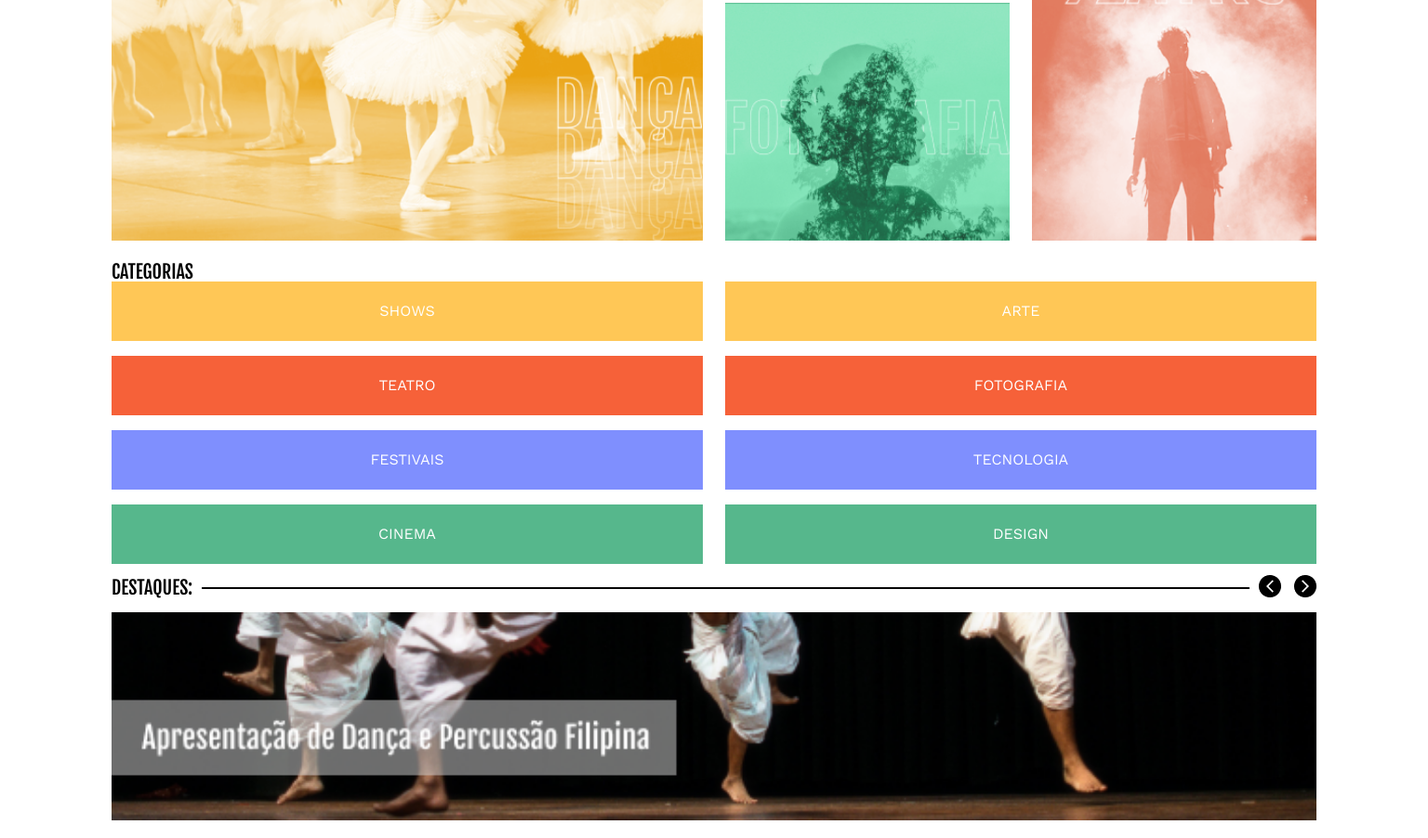
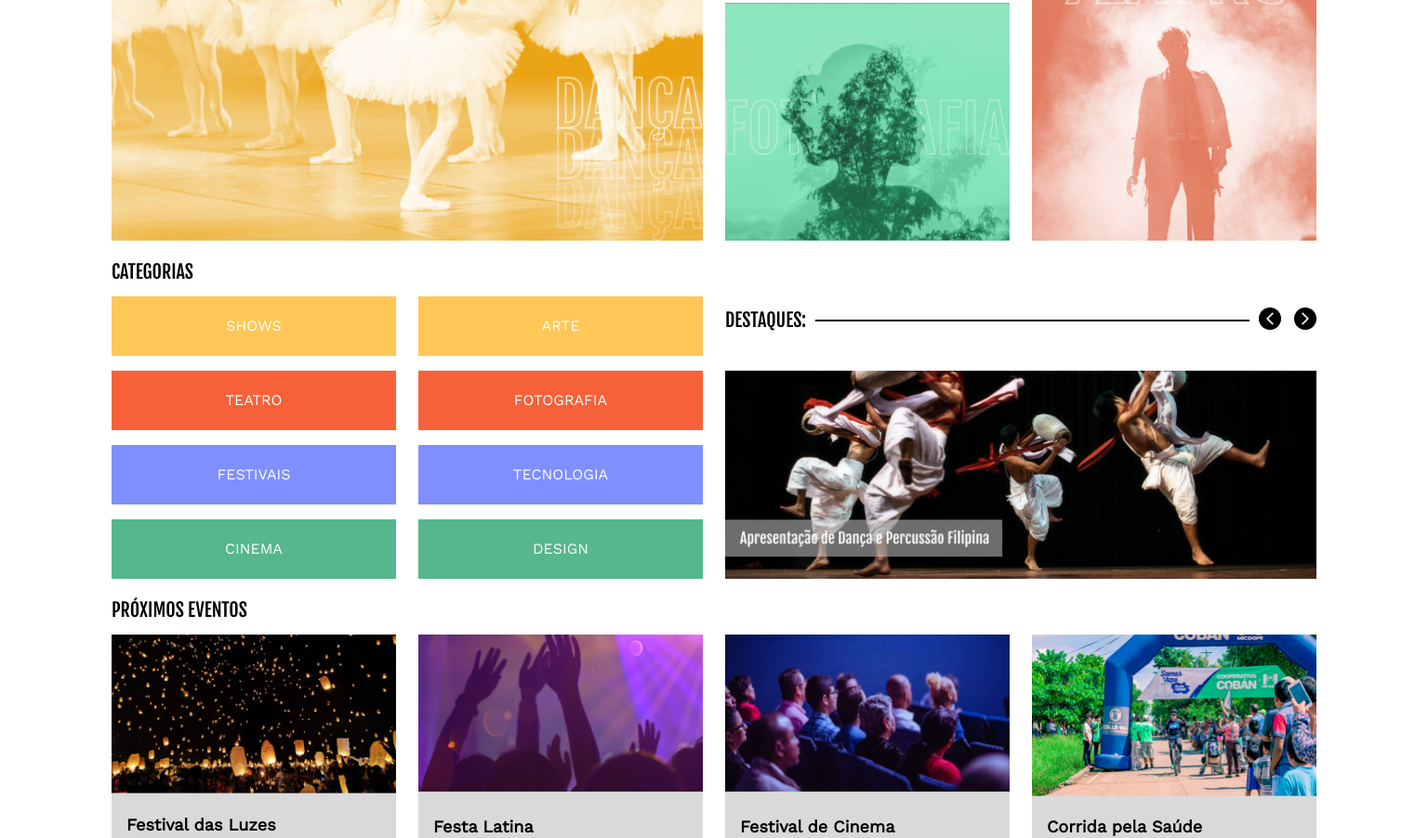
Before and after one commit to maluojuara/alura_culturama, a plain HTML site: page index.html in a window 1536 px wide. Shown: the part 369-1271 px from the top of the page at 93% size. Drawn offline with nearby package versions, Linux system fonts and the light colour scheme.

Commit message:
finished course

```diff
--- a/assets/style/flex.css
+++ b/assets/style/flex.css
@@ -59,6 +59,18 @@
     flex-grow: 1;
 }
 
+ /* Rodapé */
+
+ .rodape {
+    display: flex;
+    flex-wrap: wrap;
+    justify-content: space-between;
+ }
+
+ .rodape__logo {
+    align-self: self-end;
+ }
+
 @media (min-width: 720px) {
 
     /* Cabeçalho */
--- a/assets/style/grid.css
+++ b/assets/style/grid.css
@@ -80,3 +80,37 @@
         grid-row: 1/3;
     }
 }
+
+
+@media(min-width: 1440px) {
+    .categorias {
+        display: grid;
+        grid-template-areas:
+            "titulo titulo"
+            "lista destaque"
+            "lista imagem";
+        row-gap: 1rem;
+        column-gap: 1.5rem;
+        grid-template-columns: calc(50% - 0.75rem);
+        grid-template-rows: auto 1fr auto;
+    }
+
+    .categorias__titulo {
+        grid-area: titulo;
+    }
+
+    .categorias__lista {
+        grid-area: lista;
+     }
+
+    .categorias__destaques {
+        grid-area: destaque;
+    }
+
+    .categorias__imagem {
+        grid-area: imagem;
+    }
+
+
+
+}
```
Also changed, not shown: index.html (+1 -0 lines).
